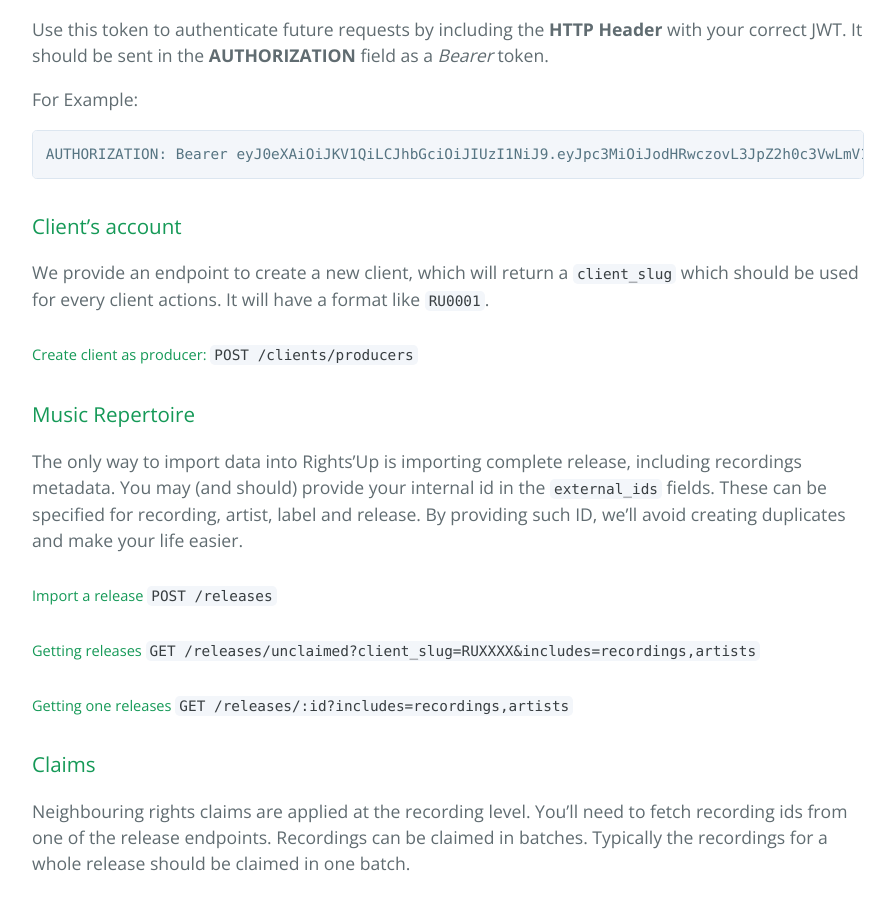
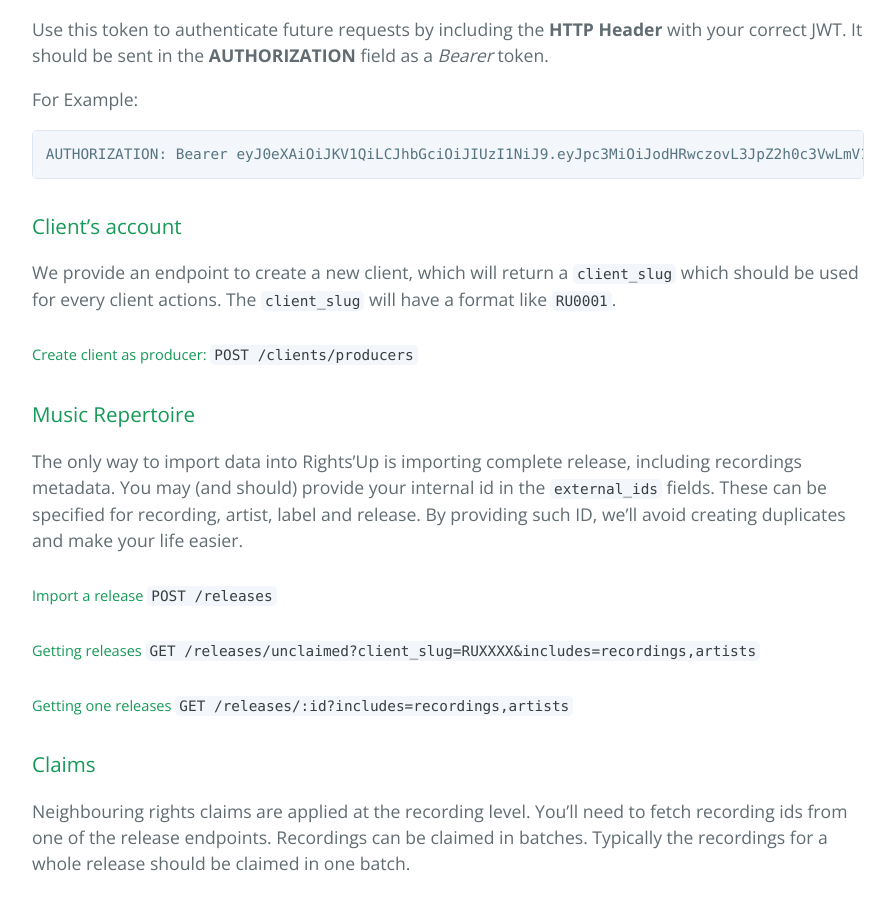
Before and after one commit to rightsup/rightsup.github.io, a Jekyll site: the page built from index.md, in a window 1280 px wide and 900 px high, scrolled down 2084 px. Shown: the whole window, without its empty margins (192-1087 px from the left). Built offline with Jekyll 4.4.1, drawn with Linux system fonts in a browser that asks for light colours; nearby versions of some CDN libraries.

Commit message:
Update index.md

```diff
--- a/index.md
+++ b/index.md
@@ -58,7 +58,7 @@
 
 ### [<span aria-hidden="true" class="octicon octicon-link"></span>](#accounts)Client's account
 
-We provide an endpoint to create a new client, which will return a `client_slug` which should be used for every client actions. It will have a format like `RU0001`.
+We provide an endpoint to create a new client, which will return a `client_slug` which should be used for every client actions. The `client_slug` will have a format like `RU0001`.
 
 ##### Create client as producer: `POST /clients/producers`
 
```
